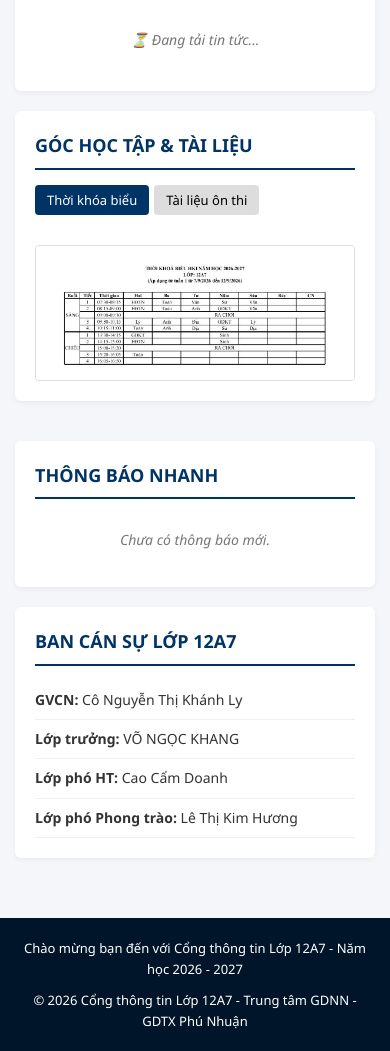
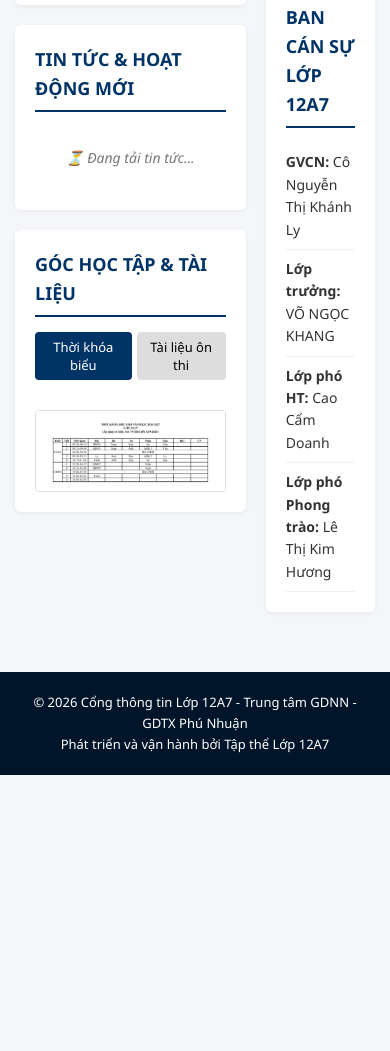
Before and after one commit to nguyentuankhai455-coder/TrungtamGDNNGDTXPhuNhuan_12A7, a plain HTML site: page index.html in a window 390 px wide. Shown: the part 700-1751 px from the top of the page. After the commit the page ends 1475 px from the top, so only its background shows below. Drawn offline with Linux system fonts and the light colour scheme.

Commit message:
Update index.html

```diff
--- a/index.html
+++ b/index.html
@@ -192,31 +192,18 @@
         .tab-btn { padding: 6px 12px; border: none; background: #ddd; cursor: pointer; border-radius: 4px; font-size: 13px; }
         .tab-btn.active { background: var(--primary-color); color: white; }
 
-        /* FOOTER */
+         /* FOOTER */
         footer {
             background-color: #001529;
             color: white;
+            text-align: center;
             padding: 20px;
             margin-top: 40px;
             font-size: 13px;
         }
-        .footer-container {
-            max-width: 1200px;
-            margin: 0 auto;
-            display: flex;
-            justify-content: space-between;
-            align-items: center;
-            flex-wrap: wrap;
-            gap: 10px;
-        }
 
         @media (max-width: 768px) {
-            .main-wrapper { grid-template-columns: 1fr; }
             .header-container { flex-direction: column; text-align: center; }
-            .banner-box { height: 160px; }
-            .banner-overlay-text { font-size: 15px; padding: 8px 12px; }
-            .doc-item { flex-direction: column; align-items: flex-start; }
-            .footer-container { flex-direction: column; text-align: center; }
         }
     </style>
 </head>
@@ -295,11 +282,10 @@
         </aside>
     </div>
 
+    <!-- FOOTER -->
     <footer>
-        <div class="footer-container">
-            <div>Chào mừng bạn đến với Cổng thông tin Lớp 12A7 - Năm học 2026 - 2027</div>
-            <div>&copy; 2026 Cổng thông tin Lớp 12A7 - Trung tâm GDNN - GDTX Phú Nhuận</div>
-        </div>
+        <p>&copy; 2026 Cổng thông tin Lớp 12A7 - Trung tâm GDNN - GDTX Phú Nhuận</p>
+        <p>Phát triển và vận hành bởi Tập thể Lớp 12A7</p>
     </footer>
 
     <script>
```
